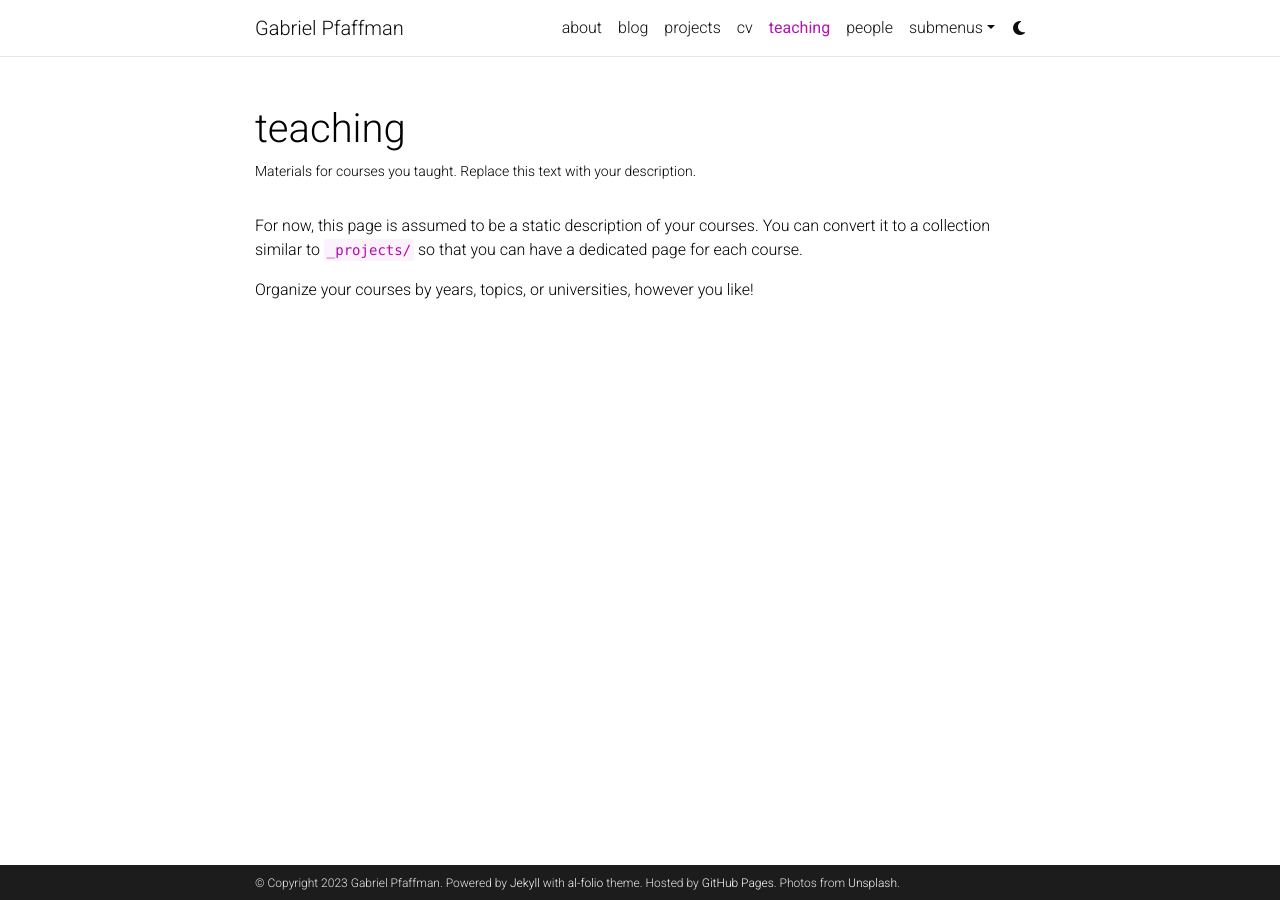
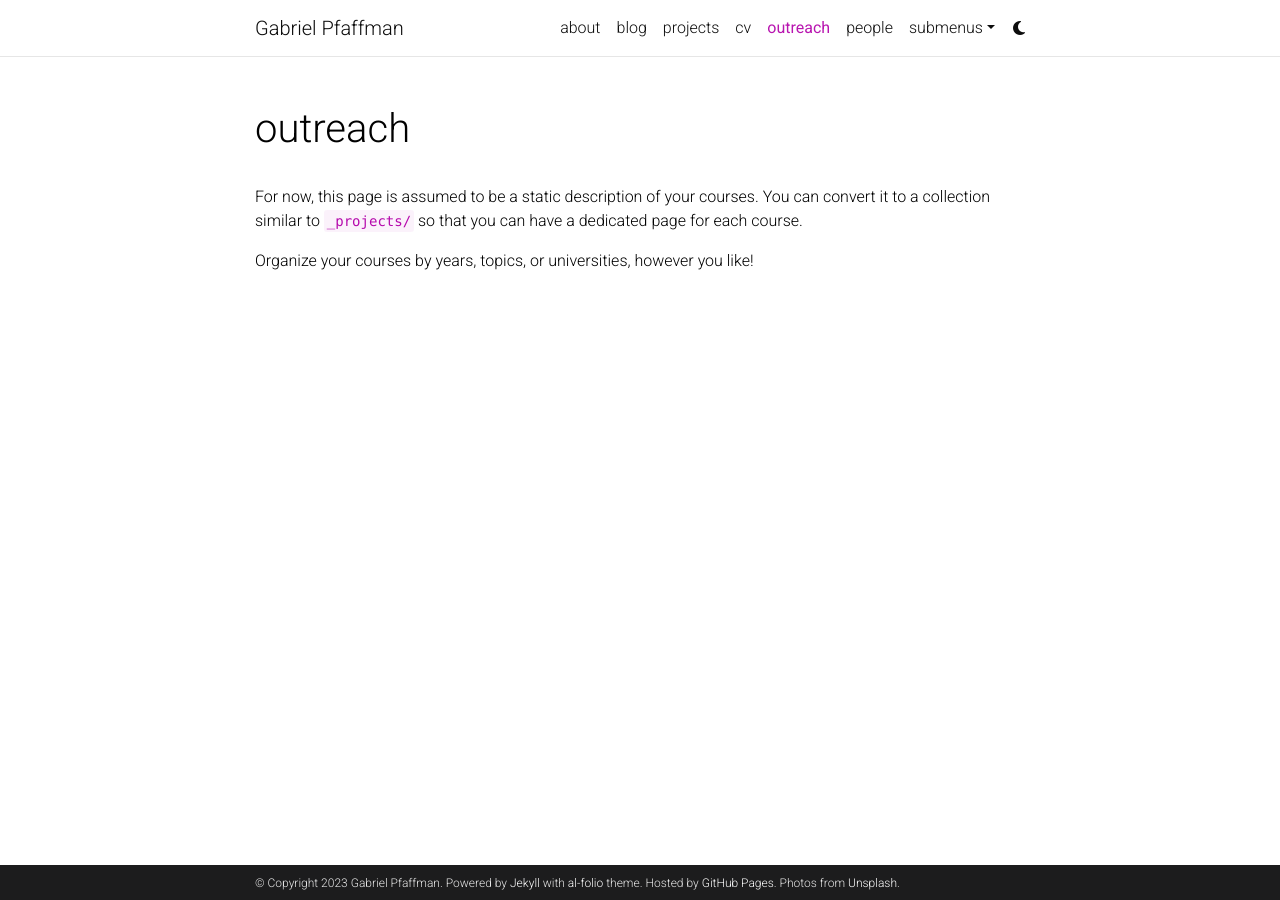
Before and after one commit to sgpfaff/sgpfaff.github.io, a Jekyll site: the page built from _pages/teaching.md, in a window 1280 px wide. Built offline with Jekyll 4.4.1, drawn with Linux system fonts in a browser that asks for light colours; comment, search, counter and statistics services are not loaded; a style sheet for code colours, icons or effects is not loaded.

Commit message:
Update teaching.md

```diff
--- a/_pages/teaching.md
+++ b/_pages/teaching.md
@@ -1,10 +1,10 @@
 ---
 layout: page
-permalink: /teaching/
-title: teaching
-description: Materials for courses you taught. Replace this text with your description.
+permalink: /outreach/
+title: outreach
+description:
 nav: true
-nav_order: 5
+nav_order: 4
 ---
 
 For now, this page is assumed to be a static description of your courses. You can convert it to a collection similar to `_projects/` so that you can have a dedicated page for each course.
```
